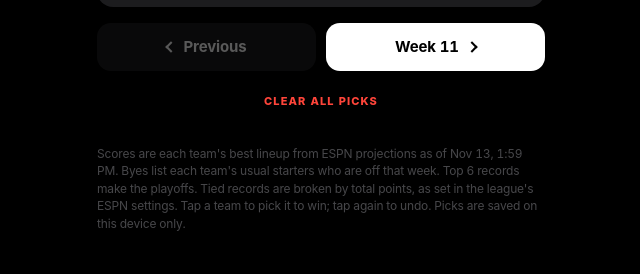
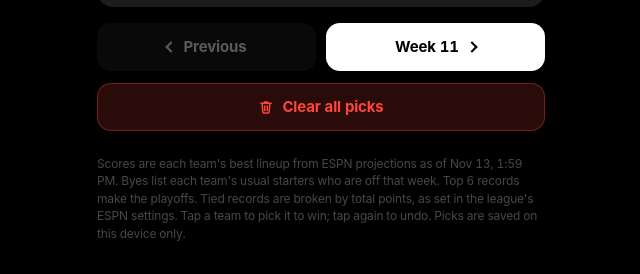
Before and after one commit to gdmotley1/theta-playoff-predictor, a plain HTML site: page index.html in a window 1280 px wide. Shown: the part 1288-1562 px from the top of the page, without its empty margins (319-959 px from the left). Drawn offline with Linux system fonts and the light colour scheme.

Commit message:
Make Clear all picks a visible red button
Full-width, 48px, red text on a red tint with a thin red edge and a trash icon, instead of small red caps text.

Co-Authored-By: Claude Opus 5.5 <noreply@anthropic.com>

```diff
--- a/index.html
+++ b/index.html
@@ -203,8 +203,9 @@ h1 { font-size: 38px; font-weight: 900; letter-spacing: -.04em; line-height: .92
 .tbtn.next::after { border-right: 2px solid currentColor; transform: rotate(45deg); margin-left: 1px; }
 .tbtn[aria-disabled="true"] { opacity: .35; }
 .tbtn[aria-disabled="true"]:active { transform: none; }
-.tbtn.wide { grid-column: 1 / -1; height: 40px; background: none; color: var(--red); font-size: 11px; font-weight: 800; letter-spacing: .1em; text-transform: uppercase; }
-.tbtn.wide:active { opacity: .6; }
+/* Clear all picks: a full-width red-tinted button, clearly there but quieter than the white Next button. */
+.tbtn.wide { grid-column: 1 / -1; height: 48px; margin-top: 2px; background: var(--red-wash); color: var(--red); box-shadow: inset 0 0 0 1px color-mix(in srgb, var(--red) 35%, transparent); font-size: 15px; font-weight: 700; }
+.tbtn.wide svg { width: 16px; height: 16px; flex: none; }
 
 .cell { display: flex; align-items: center; justify-content: space-between; gap: 12px; padding: 12px 14px; min-height: 48px; font-size: 16px; cursor: pointer; }
 .cell input { position: absolute; opacity: 0; width: 1px; height: 1px; }
@@ -249,7 +250,7 @@ footer p { font-size: 12px; color: var(--label-3); margin: 0; line-height: 1.45;
     <div class="tools">
       <button class="tbtn prev" id="prevwk">Previous</button>
       <button class="tbtn primary next" id="nextwk">Next</button>
-      <button class="tbtn wide" id="clearall">Clear all picks</button>
+      <button class="tbtn wide" id="clearall"><svg viewBox="0 0 16 16" aria-hidden="true"><path d="M2.8 4.3h10.4M6.3 4.3V2.9h3.4v1.4M4.1 4.3l.7 8.6c.05.6.5 1 1.1 1h4.2c.6 0 1.05-.4 1.1-1l.7-8.6M6.7 7v4.4M9.3 7v4.4" fill="none" stroke="currentColor" stroke-width="1.5" stroke-linecap="round" stroke-linejoin="round"/></svg>Clear all picks</button>
     </div>
   </section>
 </main>
```
